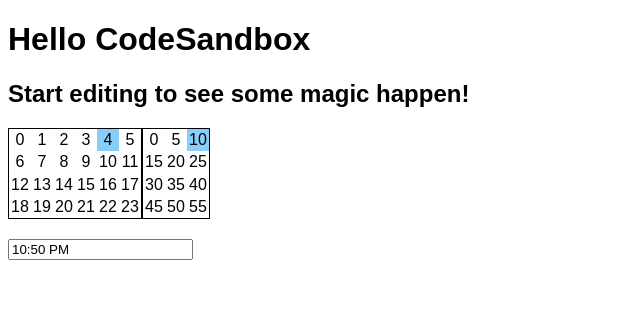
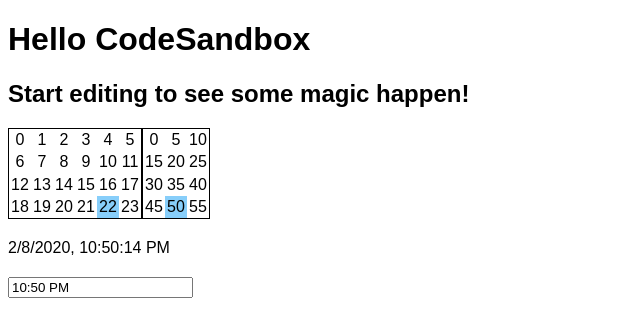
Before and after one commit to Mikelsoft99/TimePicker, a React (Create React App) app: page / in a window 1280 px wide. Shown: the top 336 px of the page, without its empty margins (0-640 px from the left). Built offline with nearby package versions, Linux system fonts and the light colour scheme.

Commit message:
adding wrapper for timepicker
now prop is a Date and a OnChange

```diff
--- a/package.json
+++ b/package.json
@@ -5,7 +5,9 @@
   "keywords": [],
   "main": "src/index.tsx",
   "dependencies": {
+    "@types/moment": "2.13.0",
     "@types/react-datepicker": "2.11.0",
+    "moment": "2.24.0",
     "react": "^16.12.0",
     "react-datepicker": "2.12.0",
     "react-dom": "^16.12.0",
--- a/src/App.tsx
+++ b/src/App.tsx
@@ -7,29 +7,22 @@
 import ReactDatePicker from "react-datepicker";
 
 interface AppState {
-  hour: number;
-  minute: number;
+  start: Date;
 }
 
 export default class App extends React.Component<{}, AppState> {
   constructor(p) {
     super(p);
     this.state = {
-      hour: 4,
-      minute: 10
+      start: new Date()
     };
 
-    this.minuteChange = this.minuteChange.bind(this);
-    this.hourChange = this.hourChange.bind(this);
+    this.changeStart = this.changeStart.bind(this);
   }
 
-  minuteChange(n: number) {
-    console.log("click min");
-    this.setState({ minute: n });
-  }
-  hourChange(n: number) {
-    console.log("click hour");
-    this.setState({ hour: n });
+  changeStart(d: Date) {
+    console.log("click start date");
+    this.setState({ start: d });
   }
 
   render() {
@@ -37,12 +30,9 @@
       <div className="App">
         <h1>Hello CodeSandbox</h1>
         <h2>Start editing to see some magic happen!</h2>
-        <TimePicker
-          hour={this.state.hour}
-          OnSelectHour={this.hourChange}
-          minute={this.state.minute}
-          OnSelectMin={this.minuteChange}
-        />
+        <TimePicker OnChange={this.changeStart} Time={this.state.start} />
+        <div className="divider" />
+        <div>{this.state.start.toLocaleString()}</div>
         <div className="divider" />
         <ReactDatePicker
           onChange={e => alert(e)}
--- a/src/timePicker/timepicker.tsx
+++ b/src/timePicker/timepicker.tsx
@@ -1,6 +1,7 @@
 import * as React from "react";
 import { MinutesPicker } from "./components/minutesPicker";
 import { HourPicker } from "./components/hourPicker";
+import moment from "moment";
 
 interface Props {
   hour: number;
@@ -8,10 +9,9 @@
   OnSelectHour: (n: number) => void;
   OnSelectMin: (n: number) => void;
 }
-
 interface State {}
 
-export class TimePicker extends React.Component<Props, State> {
+class TimePickerInput extends React.Component<Props, State> {
   constructor(p) {
     super(p);
   }
@@ -36,4 +36,47 @@
   }
 }
 
+// wrapper for date logic
+interface ITPProps {
+  Time: Date;
+  OnChange: (d: Date) => void;
+}
+export class TimePicker extends React.Component<ITPProps, {}> {
+  constructor(p) {
+    super(p);
+
+    this.changeMin = this.changeMin.bind(this);
+    this.changeHour = this.changeHour.bind(this);
+  }
+
+  changeMin(n: number) {
+    let newTime: Date = moment(this.props.time)
+      .minute(n)
+      .second(0)
+      .toDate();
+    this.props.OnChange(newTime);
+  }
+  changeHour(n: number) {
+    let newTime: Date = moment(this.props.time)
+      .hour(n)
+      .second(0)
+      .toDate();
+    this.props.OnChange(newTime);
+  }
+
+  render() {
+    let hour = moment(this.props.time).hour();
+    let min = moment(this.props.time).minute();
+
+    return (
+      <TimePickerInput
+        hour={hour}
+        minute={min}
+        OnSelectHour={this.changeHour}
+        OnSelectMin={this.changeMin}
+      />
+    );
+  }
+}
+
 export default TimePicker;
```
